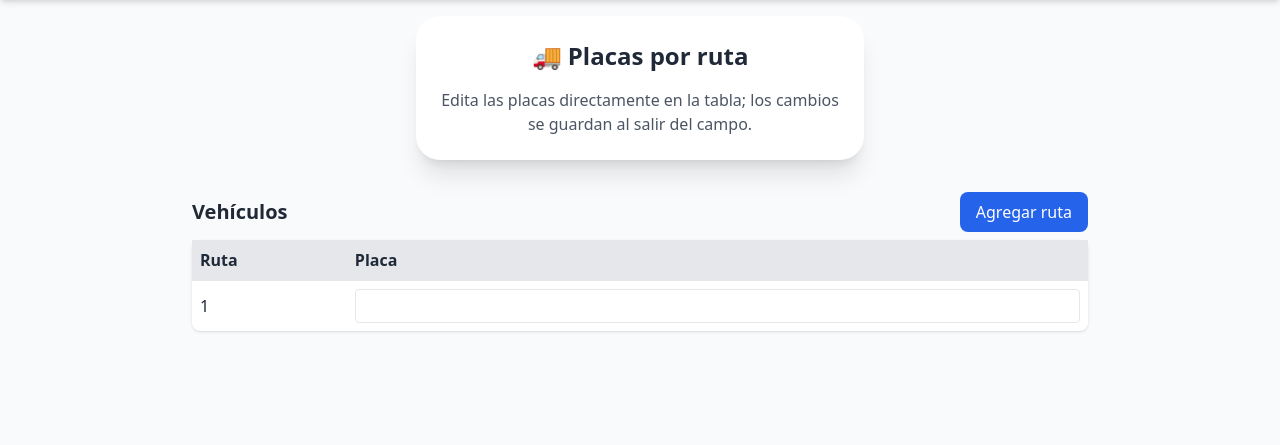
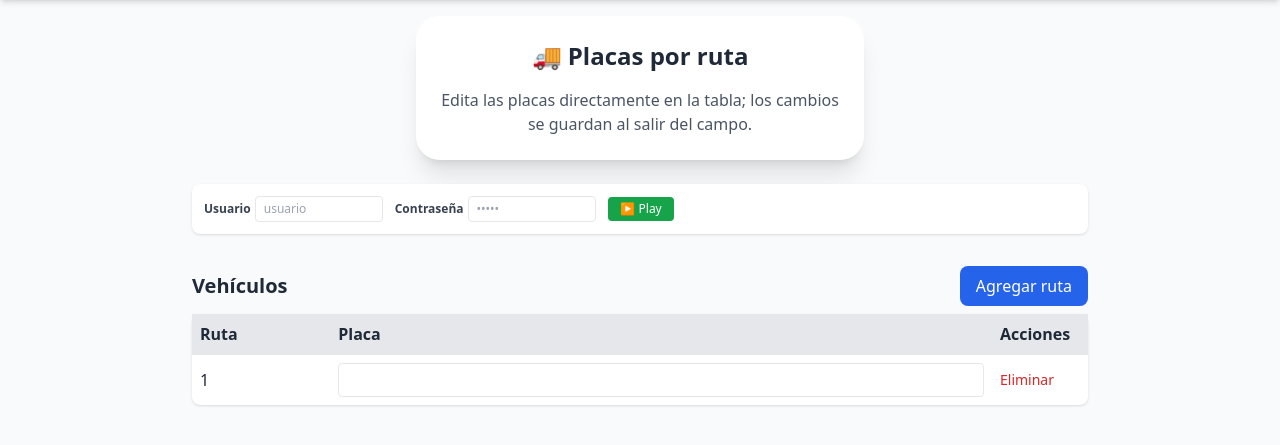
Before and after one commit to SAULOS92/OBT, a Flask app: page /subir-pedidos in a window 1280 px wide. Shown: the part 58-503 px from the top of the page. Run offline with Flask 3, Linux system fonts and the light colour scheme; the visitor is signed in with stand-in values (Sample User, id 1); data that the repository does not hold is empty; some libraries are stand-ins or nearby versions.

Commit message:
Add login automation controls and route deletion

```diff
--- a/templates/subir_pedidos.html
+++ b/templates/subir_pedidos.html
@@ -5,6 +5,24 @@
 <div class="max-w-md mx-auto bg-white p-6 rounded-3xl shadow-xl space-y-4">
   <h1 class="text-2xl font-bold text-center">🚚 Placas por ruta</h1>
   <p class="text-gray-600 text-center">Edita las placas directamente en la tabla; los cambios se guardan al salir del campo.</p>
+</div>
+
+<div class="max-w-4xl mx-auto mt-6">
+  <div class="bg-white shadow rounded-lg p-3 flex flex-wrap items-center gap-3 text-xs">
+    <div class="flex items-center gap-1">
+      <label for="usuario-login" class="text-gray-700 font-semibold">Usuario</label>
+      <input id="usuario-login" type="text" class="w-32 border rounded px-2 py-1 text-xs" placeholder="usuario" />
+    </div>
+    <div class="flex items-center gap-1">
+      <label for="contrasena-login" class="text-gray-700 font-semibold">Contraseña</label>
+      <input id="contrasena-login" type="password" class="w-32 border rounded px-2 py-1 text-xs" placeholder="•••••" />
+    </div>
+    <button id="btn-play-login" class="flex items-center gap-1 bg-green-600 text-white px-3 py-1 rounded text-xs hover:bg-green-700">
+      ▶
+      <span>Play</span>
+    </button>
+    <span id="login-status" class="text-gray-600"></span>
+  </div>
 </div>
 
 <div class="max-w-4xl mx-auto mt-8">
@@ -17,6 +35,7 @@
       <tr class="bg-gray-200 text-left">
         <th class="p-2">Ruta</th>
         <th class="p-2">Placa</th>
+        <th class="p-2 w-24">Acciones</th>
       </tr>
     </thead>
     <tbody id="tabla-vehiculos">
@@ -24,6 +43,9 @@
       <tr data-ruta="{{ v.ruta }}" class="border-t">
         <td class="p-2">{{ v.ruta }}</td>
         <td class="p-2"><input type="text" maxlength="10" value="{{ v.placa }}" class="placa-input w-full border rounded p-1"/></td>
+        <td class="p-2 text-sm">
+          <button class="btn-delete text-red-600 hover:text-red-800">Eliminar</button>
+        </td>
       </tr>
     {% endfor %}
     </tbody>
@@ -49,6 +71,24 @@ function attachRowEvents(tr){
   inp.addEventListener('keypress', function(e){
     if(e.key === 'Enter'){ e.preventDefault(); this.blur(); }
   });
+
+  const btnDel = tr.querySelector('.btn-delete');
+  if(btnDel){
+    btnDel.addEventListener('click', function(){
+      const ruta = parseInt(tr.dataset.ruta);
+      if(!confirm(`¿Eliminar la ruta ${ruta}?`)) return;
+
+      fetch('/vehiculos/delete', {
+        method: 'POST',
+        headers: {'Content-Type': 'application/json'},
+        body: JSON.stringify({bd: bd, ruta})
+      }).then(r=>r.json()).then(res=>{
+        if(res.success){
+          tr.remove();
+        }
+      });
+    });
+  }
 }
 
 document.querySelectorAll('#tabla-vehiculos tr').forEach(tr => {
@@ -67,11 +107,40 @@ document.getElementById('btn-add').addEventListener('click', function(){
       tr.setAttribute('data-ruta', v.ruta);
       tr.classList.add('border-t');
       tr.innerHTML = `<td class="p-2">${v.ruta}</td>
-        <td class="p-2"><input type="text" maxlength="10" value="" class="placa-input w-full border rounded p-1"/></td>`;
+        <td class="p-2"><input type="text" maxlength="10" value="" class="placa-input w-full border rounded p-1"/></td>
+        <td class="p-2 text-sm"><button class="btn-delete text-red-600 hover:text-red-800">Eliminar</button></td>`;
       document.getElementById('tabla-vehiculos').appendChild(tr);
       attachRowEvents(tr);
     }
   });
 });
+
+const btnPlay = document.getElementById('btn-play-login');
+const statusEl = document.getElementById('login-status');
+
+btnPlay.addEventListener('click', function(){
+  const usuario = document.getElementById('usuario-login').value;
+  const contrasena = document.getElementById('contrasena-login').value;
+
+  statusEl.textContent = 'Ejecutando login...';
+  statusEl.className = 'text-gray-600';
+  btnPlay.disabled = true;
+  btnPlay.classList.add('opacity-70');
+
+  fetch('/subir-pedidos/login-portal', {
+    method: 'POST',
+    headers: {'Content-Type': 'application/json'},
+    body: JSON.stringify({usuario, contrasena})
+  }).then(r => r.json()).then(res => {
+    statusEl.textContent = res.message || 'Sin respuesta';
+    statusEl.className = res.success ? 'text-green-700' : 'text-red-700';
+  }).catch(() => {
+    statusEl.textContent = 'Error al ejecutar la automatización';
+    statusEl.className = 'text-red-700';
+  }).finally(() => {
+    btnPlay.disabled = false;
+    btnPlay.classList.remove('opacity-70');
+  });
+});
 </script>
 {% endblock %}
--- a/views/subir_pedidos.py
+++ b/views/subir_pedidos.py
@@ -85,6 +85,17 @@ def _add_ruta(bd: str):
     return {"ruta": next_ruta, "placa": ""}
 
 
+def _delete_ruta(bd: str, ruta: int) -> bool:
+    """Elimina la ruta indicada. Devuelve True si alguna fila fue borrada."""
+
+    with conectar() as conn:
+        with conn.cursor() as cur:
+            cur.execute("DELETE FROM vehiculos WHERE bd=%s AND ruta=%s", (bd, ruta))
+            deleted = cur.rowcount > 0
+            conn.commit()
+    return deleted
+
+
 @subir_pedidos_bp.route("/subir-pedidos", methods=["GET"])
 @login_required
 def subir_pedidos_index():
@@ -121,6 +132,21 @@ def agregar_ruta():
         bd = _get_bd()
         nuevo = _add_ruta(bd)
         return jsonify(success=True, data=nuevo)
+    except Exception as e:
+        return jsonify(success=False, error=str(e)), 400
+
+
+@subir_pedidos_bp.route("/vehiculos/delete", methods=["POST"])
+@login_required
+def eliminar_ruta():
+    """Elimina una ruta específica."""
+
+    try:
+        data = request.get_json() or {}
+        bd = _get_bd()
+        ruta = int(data.get("ruta"))
+        deleted = _delete_ruta(bd, ruta)
+        return jsonify(success=deleted, data={"ruta": ruta})
     except Exception as e:
         return jsonify(success=False, error=str(e)), 400
 
@@ -202,3 +228,23 @@ def login_portal_grupo_nutresa(
         finally:
             context.close()
             browser.close()
+
+
+@subir_pedidos_bp.route("/subir-pedidos/login-portal", methods=["POST"])
+@login_required
+def probar_login_portal():
+    """Ejecuta la automatización de login con las credenciales ingresadas."""
+
+    data = request.get_json() or {}
+    username = (data.get("usuario") or "").strip()
+    password = data.get("contrasena") or ""
+
+    if not username or not password:
+        return jsonify(success=False, message="Usuario y contraseña son obligatorios."), 400
+
+    try:
+        ok = login_portal_grupo_nutresa(username=username, password=password)
+        message = "Login exitoso" if ok else "Fallo el login: revisa credenciales o selectores"
+        return jsonify(success=ok, message=message)
+    except Exception as e:
+        return jsonify(success=False, message="Error al ejecutar la automatización", error=str(e)), 500
```
